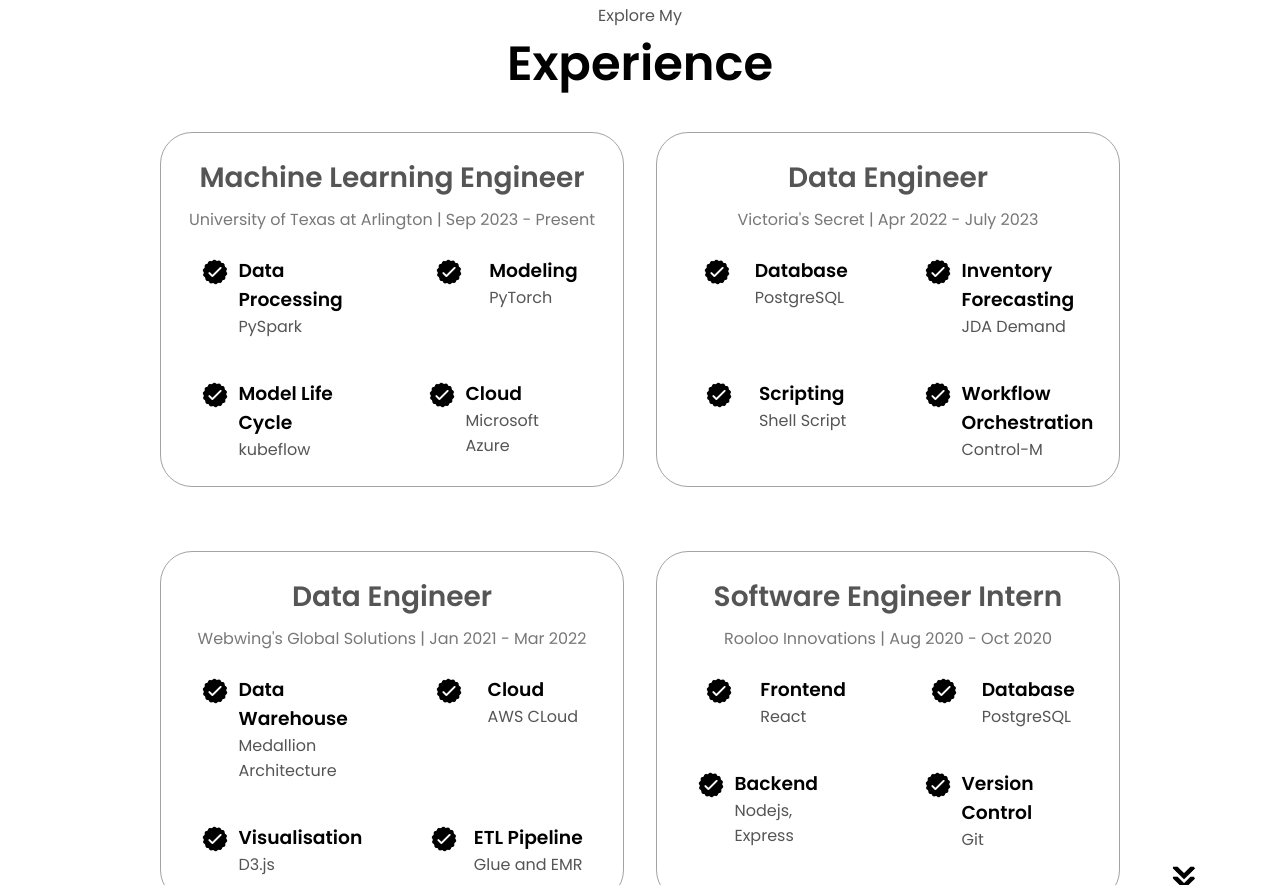
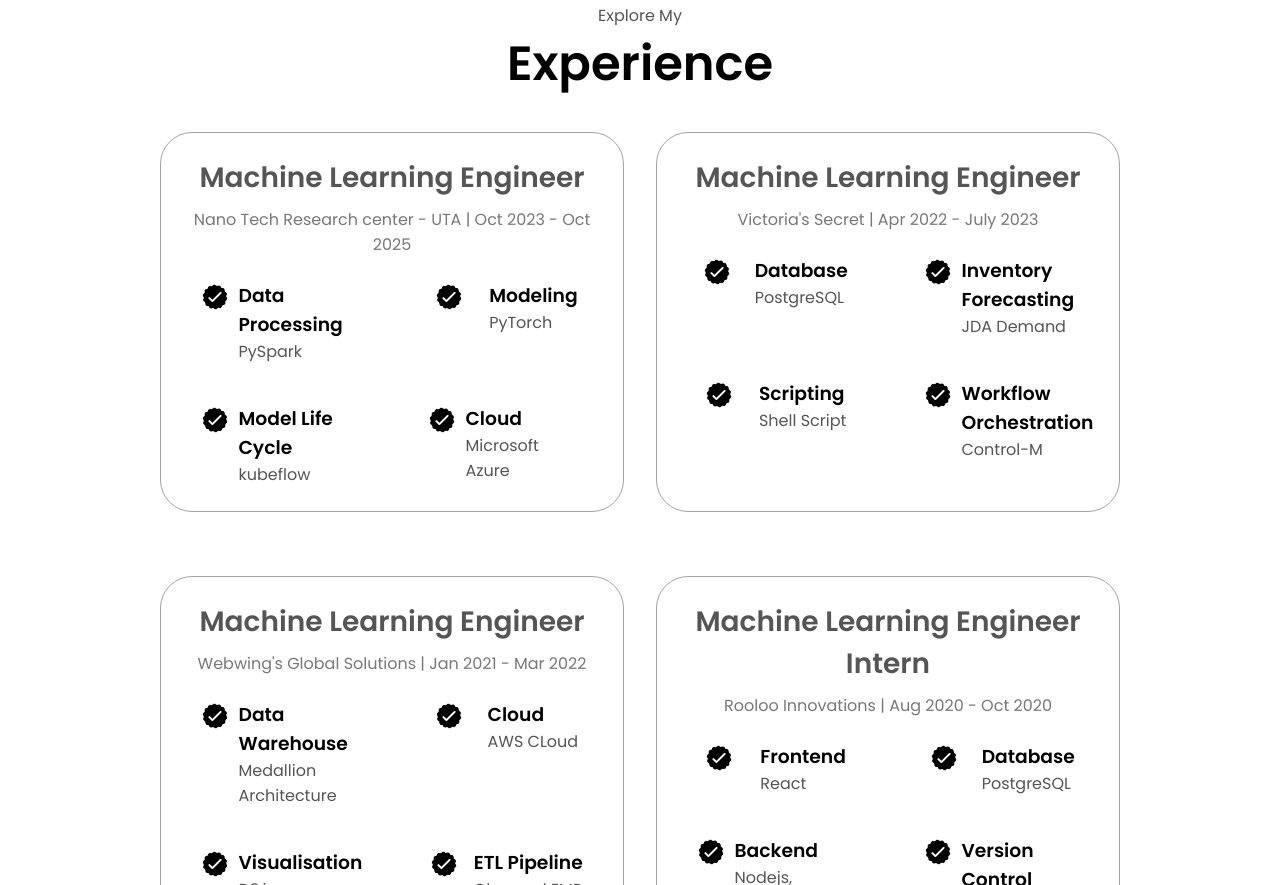
Before and after one commit to sukumar-govindraj/sukumar-govindraj.github.io, a plain HTML site: page index.html in a window 1280 px wide. Shown: the part 2542-3427 px from the top of the page. Drawn offline with Linux system fonts and the light colour scheme.

Commit message:
Update index.html

```diff
--- a/index.html
+++ b/index.html
@@ -92,7 +92,7 @@
                 class="icon"
               />
               <h3>Experience</h3>
-              <p>3.5+ years <br />AI/ML Engineer</p>
+              <p>4+ years <br />AI/ML Engineer</p>
             </div>
             <div class="details-container">
               <img
@@ -106,7 +106,7 @@
           </div>
           <div class="text-container">
             <p>
-              I’m Sukumar Govindaraj, Software Engineer with 5+ years’ experience in Data Engineering and Machine Learning Model development. Skilled in building secure, scalable pipelines and APIs using Python, React, and Spark across AWS and Azure. Strong focus on software engineering, data modeling, audit-compliant design, and production-grade MLOps.
+              I’m Sukumar Govindaraj, Software Engineer with 4+ years’ experience in Data Engineering and Machine Learning Model development. Skilled in building secure, scalable pipelines and APIs using Python, React, and Spark across AWS and Azure. Strong focus on software engineering, data modeling, audit-compliant design, and production-grade MLOps.
             </p>
           </div>
         </div>
@@ -264,7 +264,7 @@
           <!-- Research Assistant Block -->
           <div class="details-container">
             <h2 class="experience-sub-title">Machine Learning Engineer</h2>
-            <p class="company-period">University of Texas at Arlington | Sep 2023 - Present</p>
+            <p class="company-period">Nano Tech Research center - UTA | Oct 2023 - Oct 2025</p>
             <div class="article-container">
               <article>
                 <img src="./assets/checkmark.png" alt="Experience icon" class="icon" />
@@ -299,7 +299,7 @@
 
           <!-- Data Analyst Block -->
           <div class="details-container">
-            <h2 class="experience-sub-title">Data Engineer</h2>
+            <h2 class="experience-sub-title">Machine Learning Engineer</h2>
             <p class="company-period">Victoria's Secret | Apr 2022 - July 2023</p>
             <div class="article-container">
               <article>
@@ -337,7 +337,7 @@
         <div class="about-containers">
           <!-- Data Engineering -->
           <div class="details-container">
-            <h2 class="experience-sub-title">Data Engineer</h2>
+            <h2 class="experience-sub-title">Machine Learning Engineer</h2>
             <p class="company-period">Webwing's Global Solutions | Jan 2021 - Mar 2022</p>
             <div class="article-container">
               <article>
@@ -373,7 +373,7 @@
 
           <!-- Software Engineer Intern Block -->
           <div class="details-container">
-            <h2 class="experience-sub-title">Software Engineer Intern</h2>
+            <h2 class="experience-sub-title">Machine Learning Engineer Intern</h2>
             <p class="company-period">Rooloo Innovations | Aug 2020 - Oct 2020</p>
             <div class="article-container">
               <article>
```
